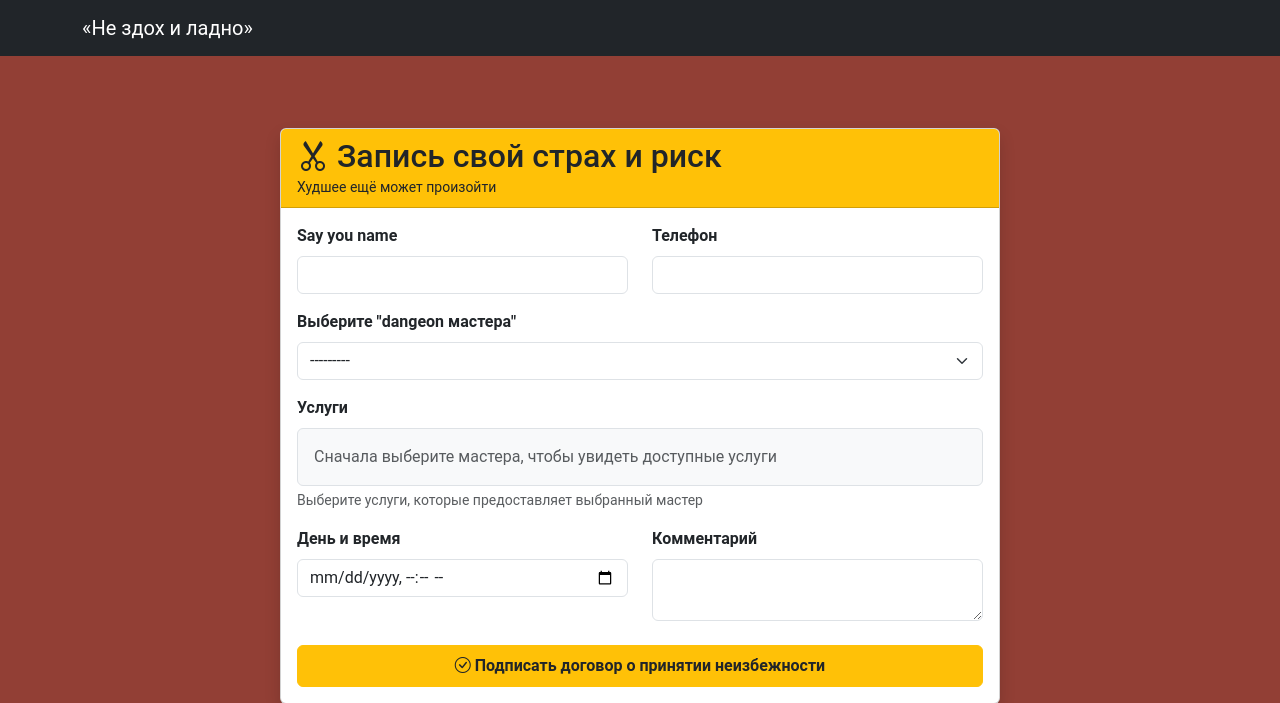
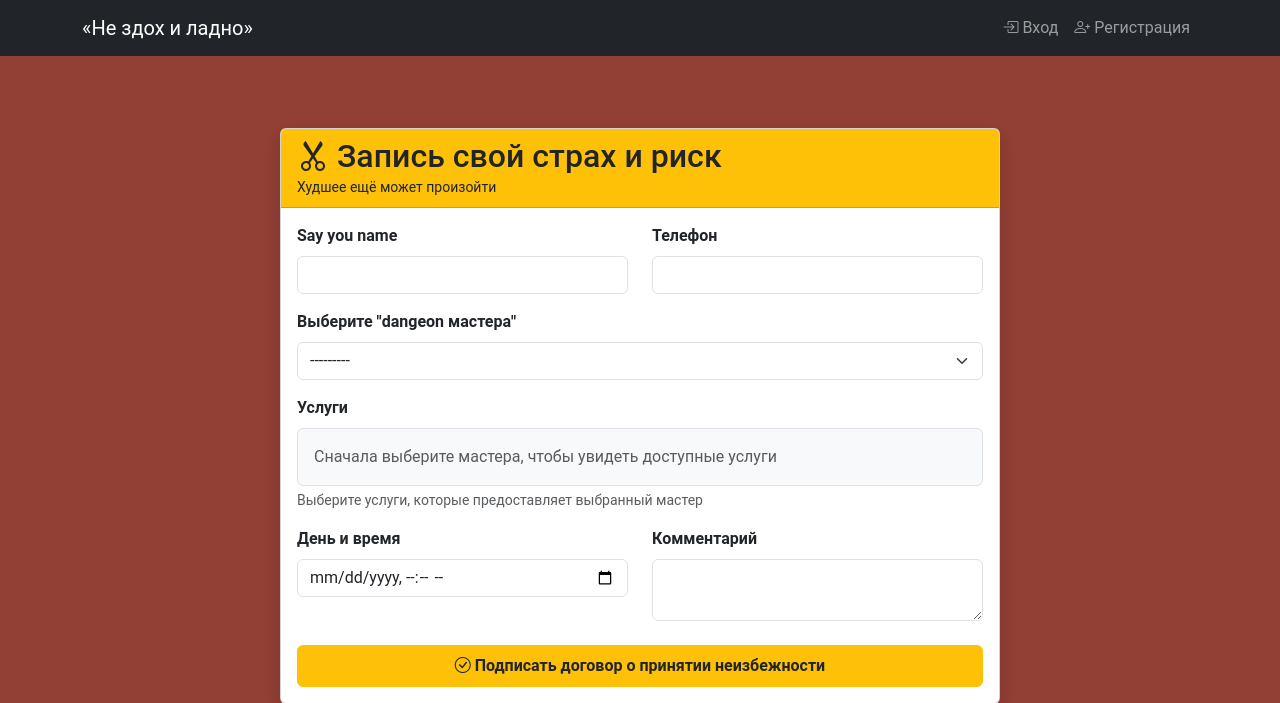
Before and after one commit to ManK0-is-here/Barbershop_HW, a Django app: page /order/create/ in a window 1280 px wide. Shown: the top 703 px of the page. Run offline with Django 5.2, Linux system fonts and the light colour scheme; data comes from the database, SQL or seed files in the repository.

Commit message:
HW_28: Переделана менюшка для новой навигации + наконецто вспомнил про фавиконку

```diff
--- a/core/views.py
+++ b/core/views.py
@@ -6,7 +6,7 @@ from django.shortcuts import get_object_or_404
 from django.db.models import Q
 from .forms import *
 from django.contrib import messages
-
+from django.contrib.auth.decorators import login_required
 
 def landing(request):
     masters = Master.objects.filter(is_active=True)
--- a/templates/base.html
+++ b/templates/base.html
@@ -11,7 +11,7 @@
     <link href="https://cdn.jsdelivr.net/npm/bootstrap@5.3.0/dist/css/bootstrap.min.css" rel="stylesheet">
     <link rel="stylesheet" href="https://cdn.jsdelivr.net/npm/bootstrap-icons@1.10.0/font/bootstrap-icons.css">
     <link rel="stylesheet" href="{% static 'css/main.css' %}">
-
+    <link rel="shortcut icon" href="{% static 'images/favicon.ico' %}" type="image/x-icon">
     {% block extra_head %}{% endblock %}
     {% block styles %}{% endblock %}
 </head>
--- a/templates/includes/menu.html
+++ b/templates/includes/menu.html
@@ -48,4 +48,72 @@
             {% endif %}
         </div>
     </div>
+</nav> {% endcomment %}
+
+
+<nav class="navbar navbar-expand-lg navbar-dark bg-dark">
+
+    <div class="container">
+
+        <a class="navbar-brand" href="{% url 'landing' %}">«Не здох и ладно»</a>
+
+        <button class="navbar-toggler" type="button" data-bs-toggle="collapse" data-bs-target="#navbarNav">
+            <span class="navbar-toggler-icon"></span>
+        </button>
+
+        <div class="collapse navbar-collapse" id="navbarNav">
+
+            <ul class="navbar-nav me-auto">
+
+                {% for item in main_menu %}
+                <li class="nav-item">
+
+                    <a class="nav-link {% if request.path == item.url %}active{% endif %}"
+                        href="{{ item.url }}">
+                        {{ item.name }}
+                    </a>
+
+                </li>
+                {% endfor %}
+
+            </ul>
+
+            <ul class="navbar-nav">
+                {% if user.is_authenticated %}
+
+                <li class="nav-item">
+                    <a class="nav-link" href="{% url 'orders_list' %}">
+                        <i class="bi bi-clipboard-check"></i> Заявки
+                    </a>
+                </li>
+
+                <li class="nav-item">
+                    <a class="nav-link" href="#">
+                        <i class="bi bi-person-circle"></i> {{ user.username }}
+                    </a>
+                </li>
+
+                <li class="nav-item">
+                    <a class="nav-link" href="{% url 'logout' %}">
+                        <i class="bi bi-box-arrow-right"></i> Выход
+                    </a>
+                </li>
+
+                {% else %}
+                <li class="nav-item">
+                    <a class="nav-link" href="{% url 'login' %}">
+                        <i class="bi bi-box-arrow-in-right"></i> Вход
+                    </a>
+                </li>
+
+                <li class="nav-item">
+                    <a class="nav-link" href="{% url 'register' %}">
+                        <i class="bi bi-person-plus"></i> Регистрация
+                    </a>
+                </li>
+
+                {% endif %}
+            </ul>
+        </div>
+    </div>
 </nav>
```
Also changed, not shown: other parts of templates/includes/menu.html (+1 -1 lines), users/forms.py (+4 -3 lines), db.sqlite3.
